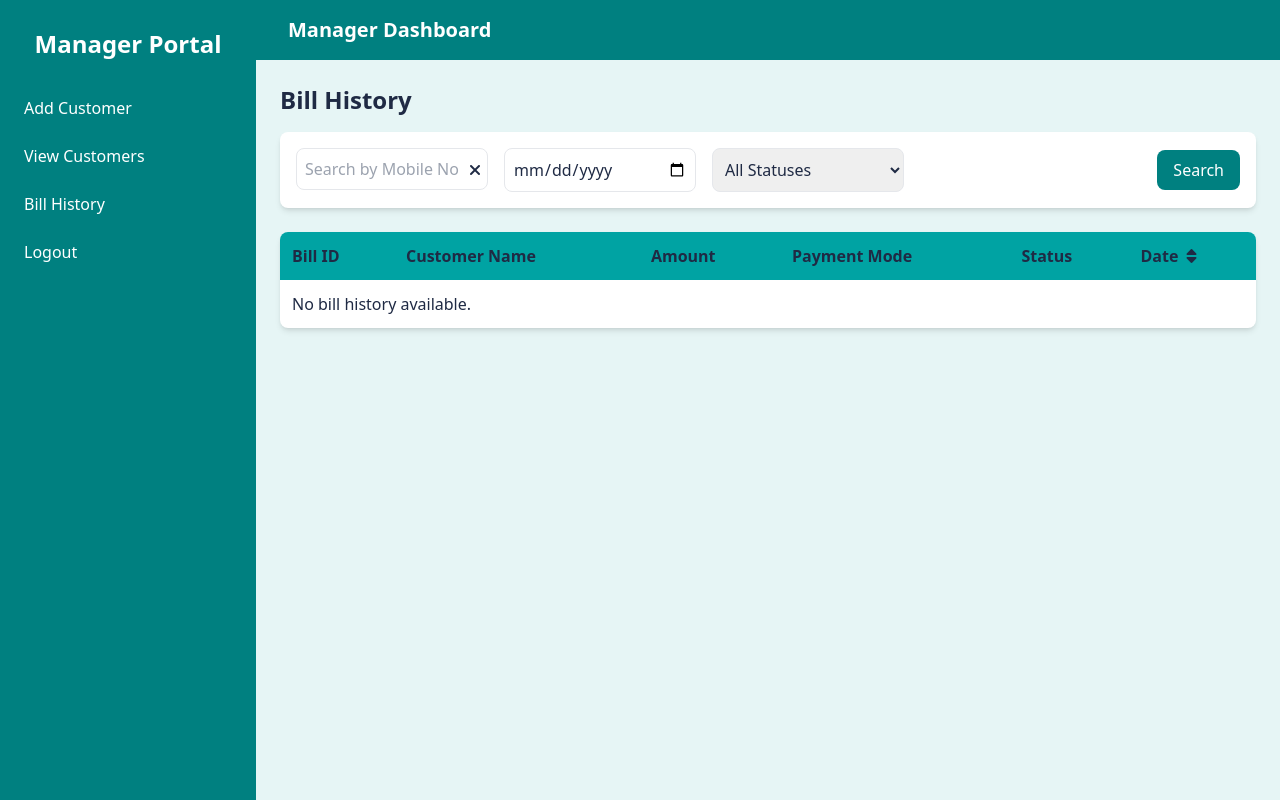
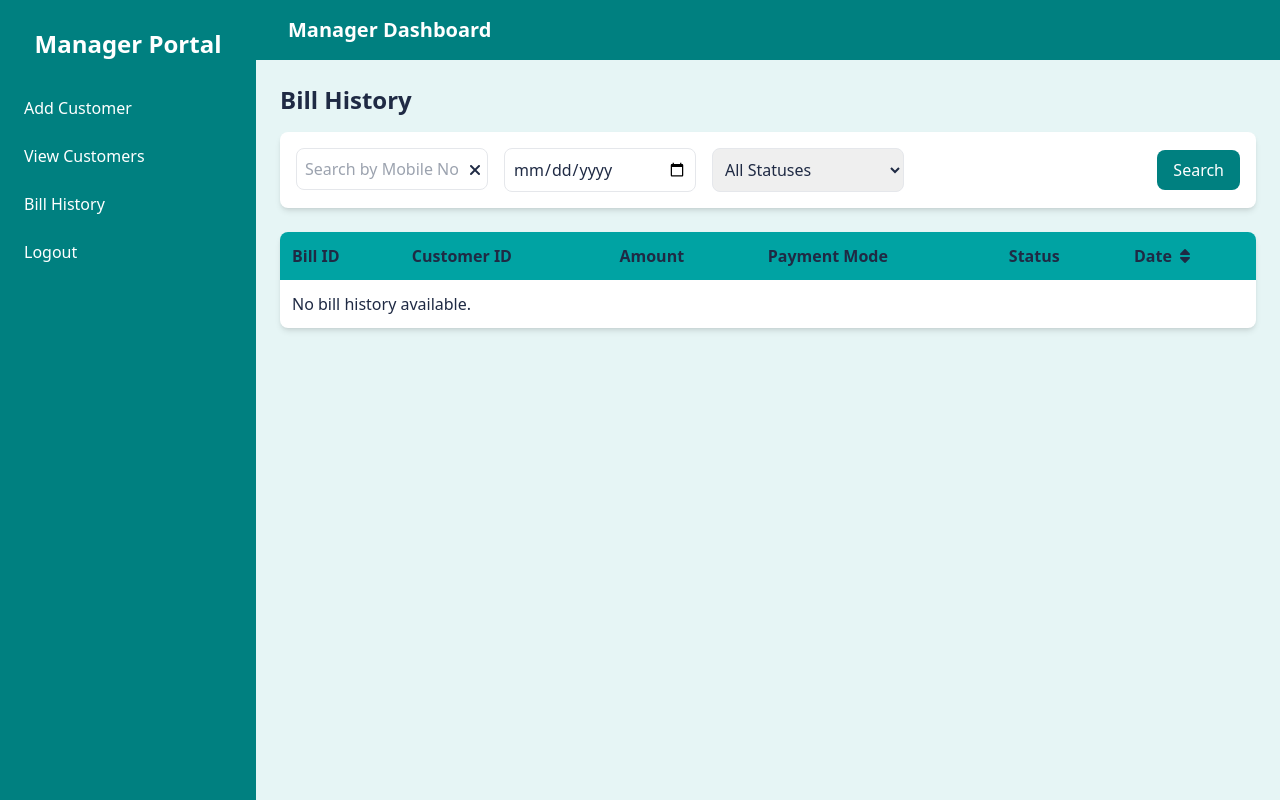
Before and after one commit to Vikasthangavel/manager, a Flask app: page /dashboard in a window 1280 px wide, after a click on "Bill History". Run offline with Flask 3, Linux system fonts and the light colour scheme; the visitor is signed in with stand-in values (Sample User, id 1); data that the repository does not hold is empty; some libraries are stand-ins or nearby versions.

Commit message:
customerid manager_dashboard.html

```diff
--- a/manager/templates/manager_dashboard.html
+++ b/manager/templates/manager_dashboard.html
@@ -388,7 +388,7 @@
                             <thead class="bg-teal-light">
                                 <tr>
                                     <th class="p-4">Bill ID</th>
-                                    <th class="p-4">Customer Name</th>
+                                    <th class="p-4">Customer ID</th>
                                     <th class="p-4">Amount</th>
                                     <th class="p-4">Payment Mode</th>
                                     <th class="p-4">Status</th>
@@ -405,7 +405,7 @@
                                     {% for payment in payments %}
                                         <tr class="border-b hover:bg-teal-background" data-customer-id="{{ payment.customer_id }}" data-status="{{ payment.payment_status | lower }}" data-date="{{ payment.payment_date.strftime('%Y-%m-%d %H:%M:%S') }}">
                                             <td class="p-4" data-label="Bill ID:">{{ payment.id }}</td>
-                                            <td class="p-4" data-label="Customer Name:">{{ payment.customer_name }}</td>
+                                            <td class="p-4" data-label="Customer Name:">{{ payment.customer_id }}</td>
                                             <td class="p-4" data-label="Amount:">₹{{ payment.amount }}</td>
                                             <td class="p-4" data-label="Payment Mode:">{{ payment.payment_mode | capitalize }}</td>
                                             <td class="p-4 status-{{ payment.payment_status | lower }}" data-label="Status:">{{ payment.payment_status | capitalize }}</td>
```
